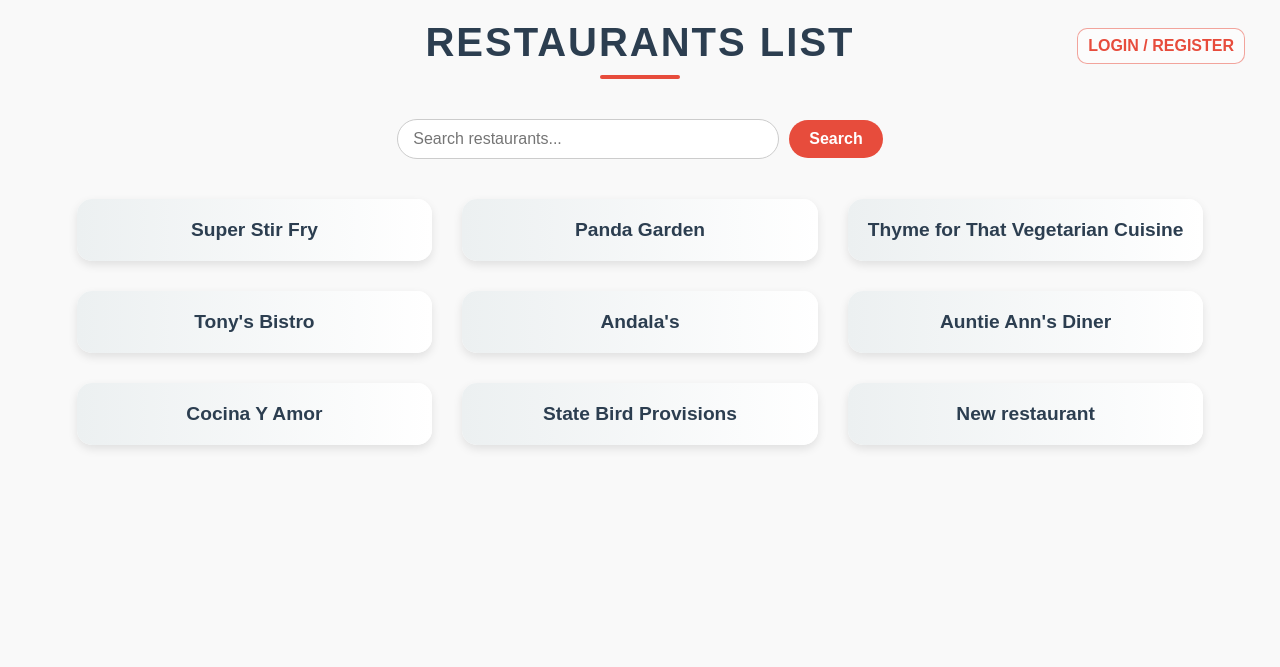
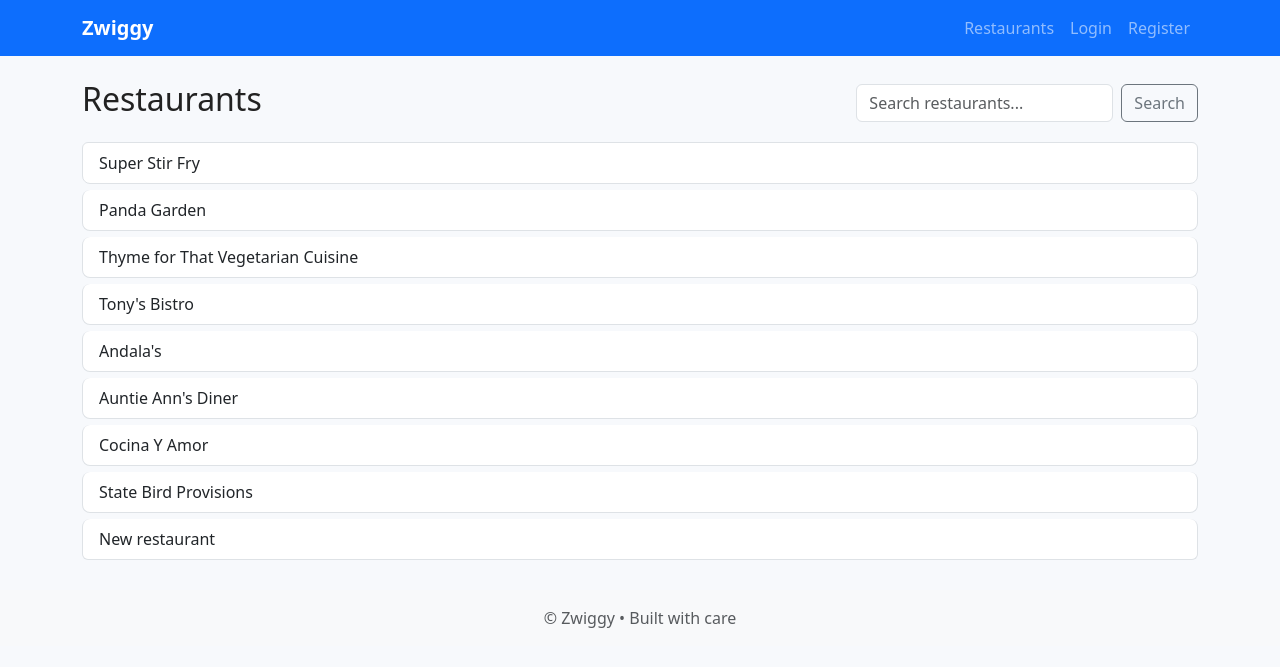
Before and after one commit to csdivyansh/Zwiggy, a Flask app: page /search in a window 1280 px wide. Shown: the top 667 px of the page. Run offline with Flask 3, Linux system fonts and the light colour scheme.

Commit message:
Add Bootstrap base template and modernize core pages + CSS

```diff
--- /dev/null
+++ b/static/modern.css
@@ -0,0 +1,12 @@
+/* Small modern overrides to complement Bootstrap */
+body { background: #f7f9fc; color: #222; }
+.navbar-brand { font-weight: 700; }
+.card { border-radius: 12px; }
+.hero { padding: 4rem 1rem; }
+.restaurants-container { display: grid; grid-template-columns: repeat(auto-fit,minmax(220px,1fr)); gap: 1rem; }
+.restaurant-item a { display:block; padding: 1rem; background:#fff; border-radius:8px; text-decoration:none; color:#212529; box-shadow:0 1px 4px rgba(0,0,0,0.05);}
+.restaurant-item a:hover { transform: translateY(-2px); transition: .15s; box-shadow:0 6px 18px rgba(0,0,0,0.08);}
+.list-group-item { border-radius:8px; margin-bottom:6px; }
+
+/* Toast tweaks */
+.toast { max-width: 360px; }
--- /dev/null
+++ b/templates/base.html
@@ -0,0 +1,85 @@
+<!doctype html>
+<html lang="en">
+  <head>
+    <meta charset="utf-8" />
+    <meta name="viewport" content="width=device-width, initial-scale=1" />
+    <title>{% block title %}Zwiggy{% endblock %}</title>
+    <!-- Bootstrap CSS -->
+    <link
+      href="https://cdn.jsdelivr.net/npm/bootstrap@5.3.2/dist/css/bootstrap.min.css"
+      rel="stylesheet"
+      integrity="sha384-"
+      crossorigin="anonymous"
+    />
+    <link
+      rel="stylesheet"
+      href="{{ url_for('static', filename='modern.css') }}"
+    />
+    {% block head %}{% endblock %}
+  </head>
+  <body>
+    <nav class="navbar navbar-expand-lg navbar-dark bg-primary">
+      <div class="container">
+        <a class="navbar-brand" href="{{ url_for('home') }}">Zwiggy</a>
+        <button
+          class="navbar-toggler"
+          type="button"
+          data-bs-toggle="collapse"
+          data-bs-target="#navMenu"
+        >
+          <span class="navbar-toggler-icon"></span>
+        </button>
+        <div class="collapse navbar-collapse" id="navMenu">
+          <ul class="navbar-nav ms-auto">
+            <li class="nav-item">
+              <a class="nav-link" href="{{ url_for('restaurants') }}"
+                >Restaurants</a
+              >
+            </li>
+            <li class="nav-item">
+              <a class="nav-link" href="{{ url_for('user_login') }}">Login</a>
+            </li>
+            <li class="nav-item">
+              <a class="nav-link" href="{{ url_for('user_register') }}"
+                >Register</a
+              >
+            </li>
+          </ul>
+        </div>
+      </div>
+    </nav>
+
+    <main class="container my-4">
+      {% with messages = get_flashed_messages(with_categories=true) %} {% if
+      messages %}
+      <div class="position-fixed top-0 end-0 p-3" style="z-index: 1080">
+        {% for category, message in messages %}
+        <div class="toast show align-items-center text-bg-light border-0 mb-2">
+          <div class="d-flex">
+            <div class="toast-body">{{ message }}</div>
+            <button
+              type="button"
+              class="btn-close btn-close-white me-2 m-auto"
+              data-bs-dismiss="toast"
+            ></button>
+          </div>
+        </div>
+        {% endfor %}
+      </div>
+      {% endif %} {% endwith %} {% block content %}{% endblock %}
+    </main>
+
+    <footer class="bg-light py-3 mt-auto">
+      <div class="container text-center text-muted">
+        © {{ config.get('APP_NAME','Zwiggy') }} • Built with care
+      </div>
+    </footer>
+
+    <script
+      src="https://cdn.jsdelivr.net/npm/bootstrap@5.3.2/dist/js/bootstrap.bundle.min.js"
+      integrity=""
+      crossorigin="anonymous"
+    ></script>
+    {% block scripts %}{% endblock %}
+  </body>
+</html>
--- a/templates/restaurants.html
+++ b/templates/restaurants.html
@@ -1,57 +1,28 @@
-<!DOCTYPE html>
-<html lang="en">
+{% extends 'base.html' %} {% block title %}Restaurants - Zwiggy{% endblock %} {%
+block content %}
+<div class="d-flex justify-content-between align-items-center mb-3">
+  <h2>Restaurants</h2>
+  <form class="d-flex" method="GET" action="{{ url_for('search_restaurant') }}">
+    <input
+      class="form-control me-2"
+      type="search"
+      name="query"
+      placeholder="Search restaurants..."
+      value="{{ query }}"
+    />
+    <button class="btn btn-outline-secondary" type="submit">Search</button>
+  </form>
+</div>
 
-<head>
-    <meta charset="UTF-8">
-    <meta name="viewport" content="width=device-width, initial-scale=1.0">
-    <title>Restaurants</title>
-    <link rel="stylesheet" type="text/css" href="{{ url_for('static', filename='restaurant.css') }}">
-</head>
-
-<body>
-    <!-- Header with login and register buttons -->
-    <div class="header">
-        <div class="res_header">Restaurants List</div>
-
-        <!-- Login and Register buttons -->
-        <div class="login-button">
-            <a href="http://localhost:8085/user_login/" class="login - button">
-
-              Login /
-            </a>
-            <a href="http://localhost:8085/user_register/" class="cta-register">
-
-              Register
-            </a>
-          </div>
-
-    <!-- Search Form -->
-    <form method="GET" action="{{ url_for('search_restaurant') }}" class="search-form">
-        <input type="text" name="query" placeholder="Search restaurants..." value="{{ query }}">
-        <button type="submit">Search</button>
-    </form>
-
-    <!-- Flash Messages -->
-    {% with messages = get_flashed_messages(with_categories=true) %}
-    {% if messages %}
-    <div class="flash-messages">
-        {% for category, message in messages %}
-        <p class="{{ category }}">{{ message }}</p>
-        {% endfor %}
-    </div>
-    {% endif %}
-    {% endwith %}
-
-    <!-- Restaurant List -->
-    <div class="restaurants-container">
-        {% if restaurants %}
-        {% for i in restaurants %}
-        <div class="restaurant-item">
-            <a href="{{ url_for('UserMenu', restaurant_id=i.id) }}">{{ i.name }}</a>
-        </div>
-        {% endfor %}
-        {% endif %}
-    </div>
-</body>
-
-</html>
+<div class="list-group">
+  {% if restaurants %} {% for r in restaurants %}
+  <a
+    class="list-group-item list-group-item-action"
+    href="{{ url_for('UserMenu', restaurant_id=r.id) }}"
+    >{{ r.name }}</a
+  >
+  {% endfor %} {% else %}
+  <div class="alert alert-warning">No restaurants found.</div>
+  {% endif %}
+</div>
+{% endblock %}
```
Also changed, not shown: templates/index.html (+10 -29 lines), templates/login.html (+41 -44 lines), templates/register.html (+34 -51 lines).
